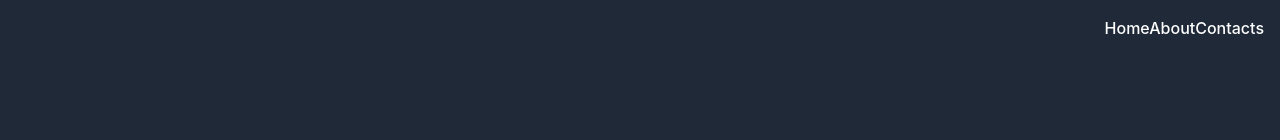
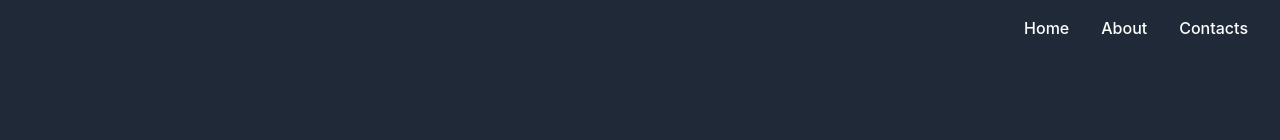
Before and after one commit to Valeriusdev/react-library-app, a React (Vite) app: page / in a window 1280 px wide. Shown: the top 140 px of the page. Built offline with nearby package versions, Linux system fonts and the light colour scheme.

Commit message:
update Menu component styling

```diff
--- a/src/components/Menu.jsx
+++ b/src/components/Menu.jsx
@@ -3,9 +3,9 @@ import { Link } from "react-router-dom";
 const Menu = ({ className }) => {
   return (
     <nav className={className}>
-      <Link to="/" className="font-medium text-white hover:text-blue-400" >Home</Link>
-      <Link to="/about" className="font-medium text-white hover:text-blue-400" >About</Link>
-      <Link to="/contacts" className="font-medium text-white hover:text-blue-400">Contacts</Link>
+      <Link to="/" className="font-medium text-white hover:text-blue-400 mx-4" >Home</Link>
+      <Link to="/about" className="font-medium text-white hover:text-blue-400 mx-4" >About</Link>
+      <Link to="/contacts" className="font-medium text-white hover:text-blue-400 mx-4">Contacts</Link>
     </nav>
   );
 };
```
